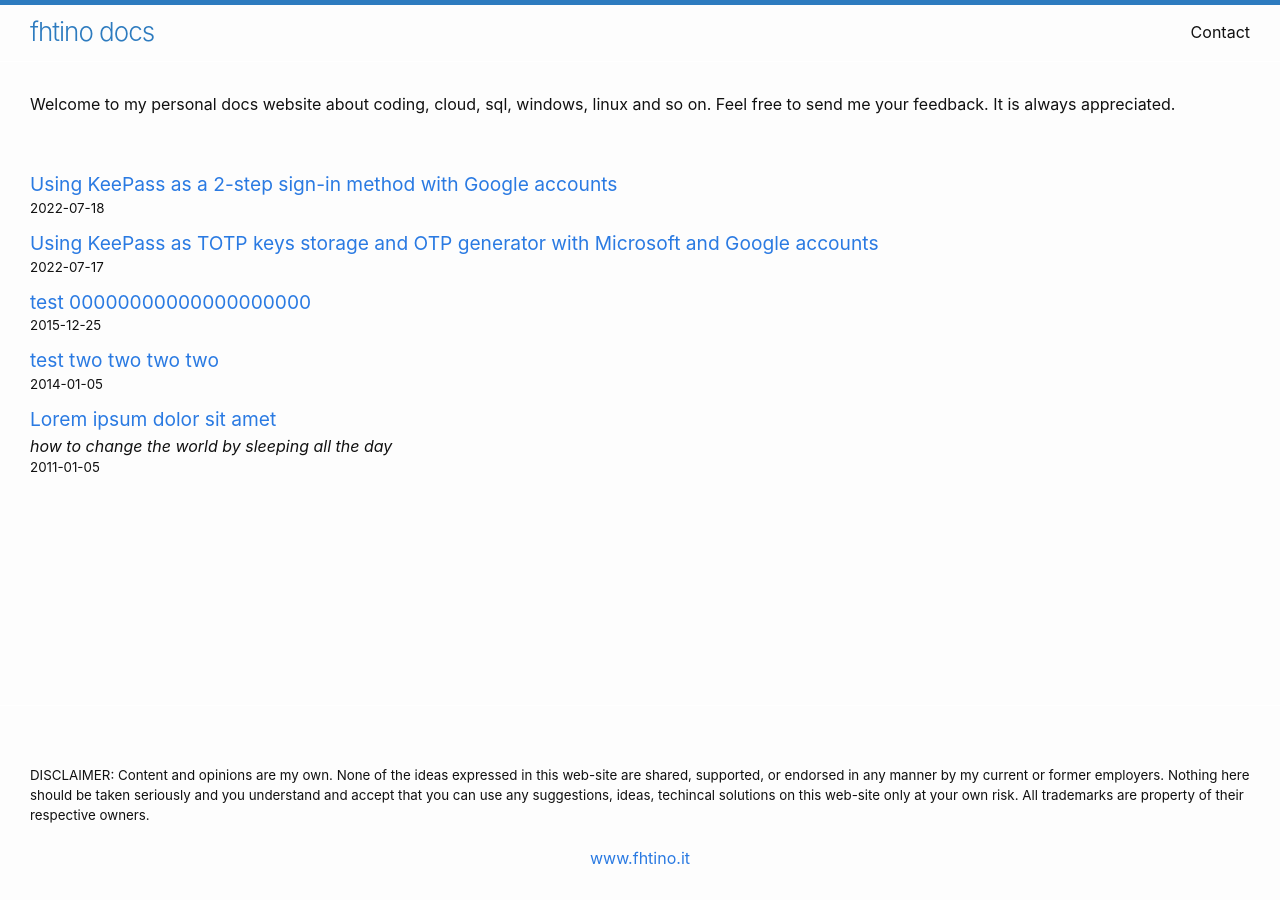
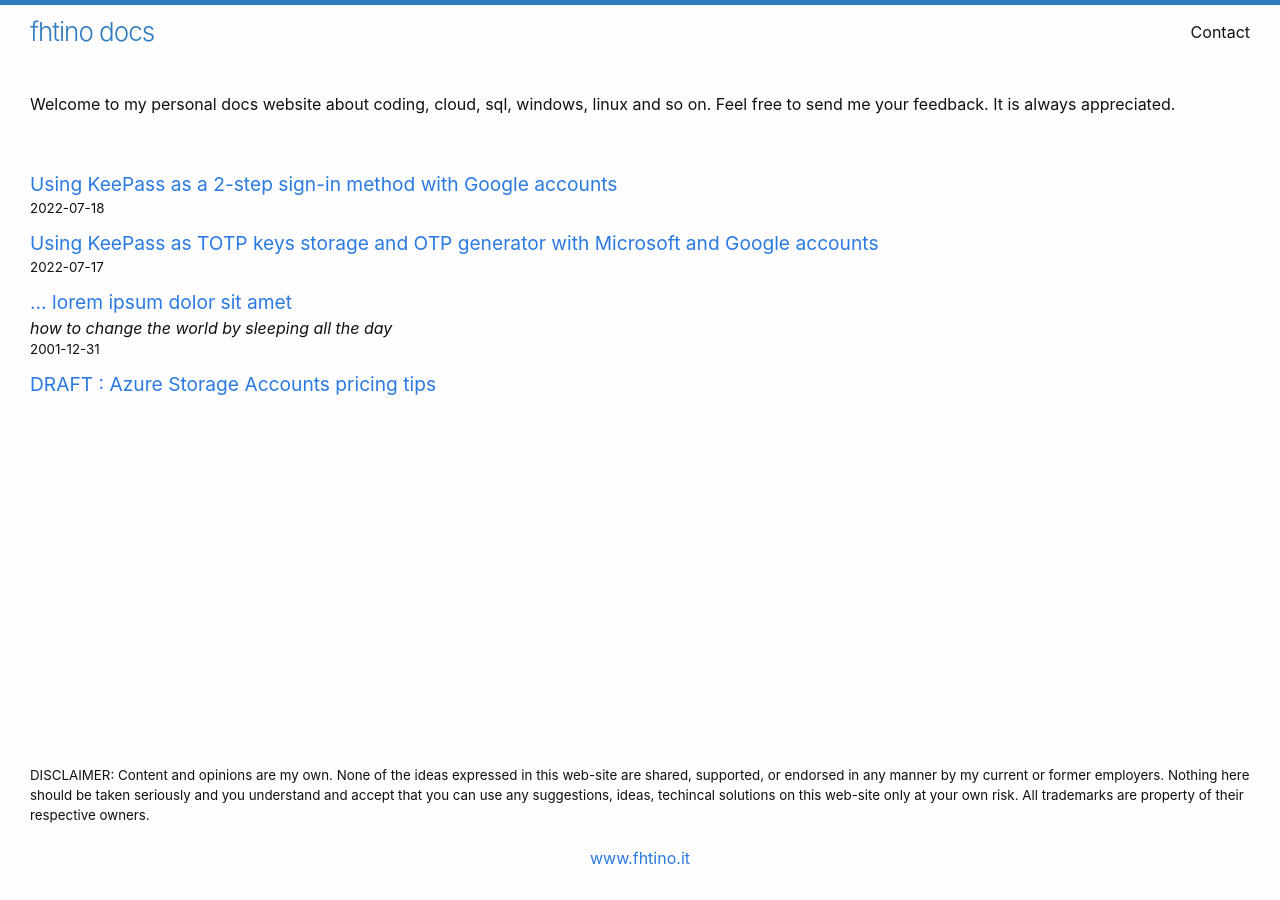
Before and after one commit to fhtino/mydocs, a Jekyll site: the page built from index.md, in a window 1280 px wide. Built offline with Jekyll 4.4.1, drawn with Linux system fonts in a browser that asks for light colours.

Commit message:
tests + misc

```diff
--- a/_config.yml
+++ b/_config.yml
@@ -1,7 +1,6 @@
 theme: minima
 title: fhtino docs
 show_downloads: false
-author:
-  www_do_no_show: https://www.fhtino.it
+author: Fabrizio Accatino - fhtino
 minima:
   skin: classic
--- a/_includes/head.html
+++ b/_includes/head.html
@@ -2,9 +2,16 @@
     <meta charset="utf-8">
     <meta http-equiv="X-UA-Compatible" content="IE=edge">
     <meta name="viewport" content="width=device-width, initial-scale=1">
+
+    <meta name="fhtino:author" content="Fabrizio Accatino" />
+    <meta name="fhtino:copyright" content="Fabrizio Accatino" />
+
     {%- seo -%}
+
     <link rel="stylesheet" href="{{ "/assets/css/style.css" | relative_url }}">
+
     {%- feed_meta -%}
+
     {%- if jekyll.environment == 'production' and site.google_analytics -%}
     {%- include google-analytics.html -%}
     {%- endif -%}
--- a/docs/test0.md
+++ /dev/null
@@ -1,7 +0,0 @@
----
-layout: doc
-categories: docs
-publish_date: 2015-12-25
----
-
-# test 00000000000000000000
--- a/docs/test1.md
+++ b/docs/test1.md
@@ -1,11 +1,11 @@
 ---
 layout: doc
-categories: docs
-publish_date: 2011-01-05
+listing: 1
+publish_date: 2001-12-31
 abstract: how to change the world by sleeping all the day
 ---
 
-# Lorem ipsum dolor sit amet
+# ... lorem ipsum dolor sit amet
 
 Lorem ipsum dolor sit amet, consectetur adipiscing elit. Vestibulum vel sapien nec dolor consectetur pretium. Curabitur efficitur est a quam tincidunt ultricies. Curabitur eget ligula pretium, posuere ex eget, dapibus est. Sed tempor urna at purus pellentesque, sed posuere tortor vulputate. Morbi lobortis eleifend elit, in lacinia dui ornare a. Nunc suscipit sapien vestibulum, placerat velit nec, placerat eros. Aenean rhoncus, tellus sit amet placerat auctor, ex turpis lacinia leo, vehicula tincidunt dui odio ut sem. Maecenas ac mauris orci. Quisque at nisi eu odio lacinia tristique vel quis turpis. Praesent ut hendrerit libero, tempus pharetra quam. Ut dignissim tincidunt mauris sit amet feugiat. Duis et magna ac metus ultrices cursus sit amet sit amet mi. Suspendisse potenti. Maecenas congue quam augue, vitae lacinia turpis dignissim vitae. Sed rhoncus placerat lobortis. Vestibulum aliquet fermentum nisi, in convallis ante efficitur nec.
 
--- a/docs/test2.md
+++ /dev/null
@@ -1,7 +0,0 @@
----
-layout: doc
-categories: docs
-publish_date: 2014-01-05
----
-
-# test two  two  two  two
--- a/index.md
+++ b/index.md
@@ -8,14 +8,12 @@ Welcome to my personal docs website about coding, cloud, sql, windows, linux and
 
 
 
-{% assign sorted_pages = site.pages | sort:"publish_date" | reverse %}
+{% assign sorted_pages = site.pages | where:"listing","1" | sort:"publish_date" | reverse %}
 
 {% for p in sorted_pages %}
-{% if p.url contains "/docs/" %}
   <div style="margin-top:10px;">
     <div style="font-size:larger;"><a href="{{ p.url }}">{{p.title}}</a></div>
     <div style="font-size:smallerxxxx; font-style:italic;">{{p.abstract}}</div>
     <div style="font-size:smaller">{{p.publish_date}}</div>
   </div>
-{% endif %}
 {% endfor %}
```
Also changed, not shown: blog/using-keepass-as-an-mfa-2-step-sign-in-method-with-microsoft-consumer-accounts.md (added, +4 -0 lines), docs/keepass_totp_google/index.md (+1 -0 lines), docs/keepass_totp_intro/index.md (+1 -0 lines), docs/storage-account-pricing/index.md (added, +14 -0 lines), docs/storage-account-pricing/storage_v1_v2_price.png (added), docs/storage-account-pricing/storage_v1_v2_transactions.png (added). Lines whose indentation alone changed are shown as unchanged.
